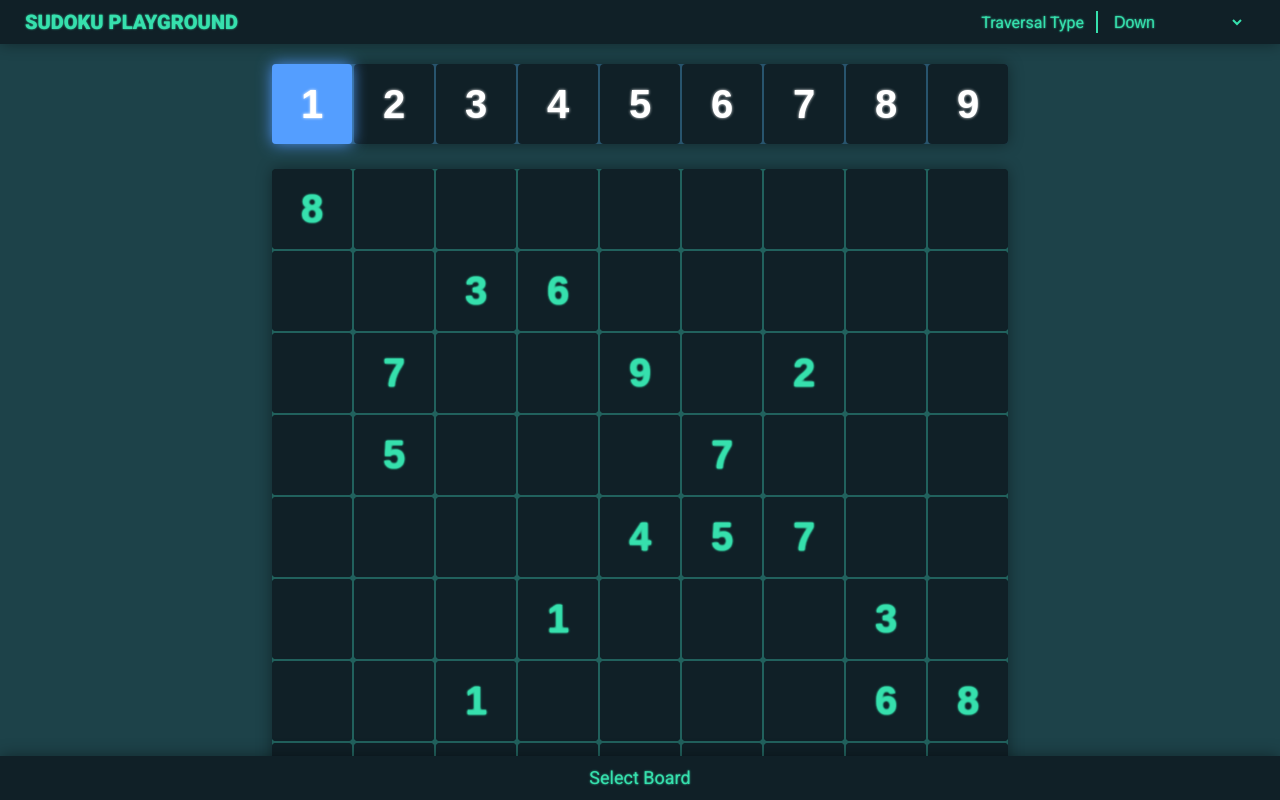
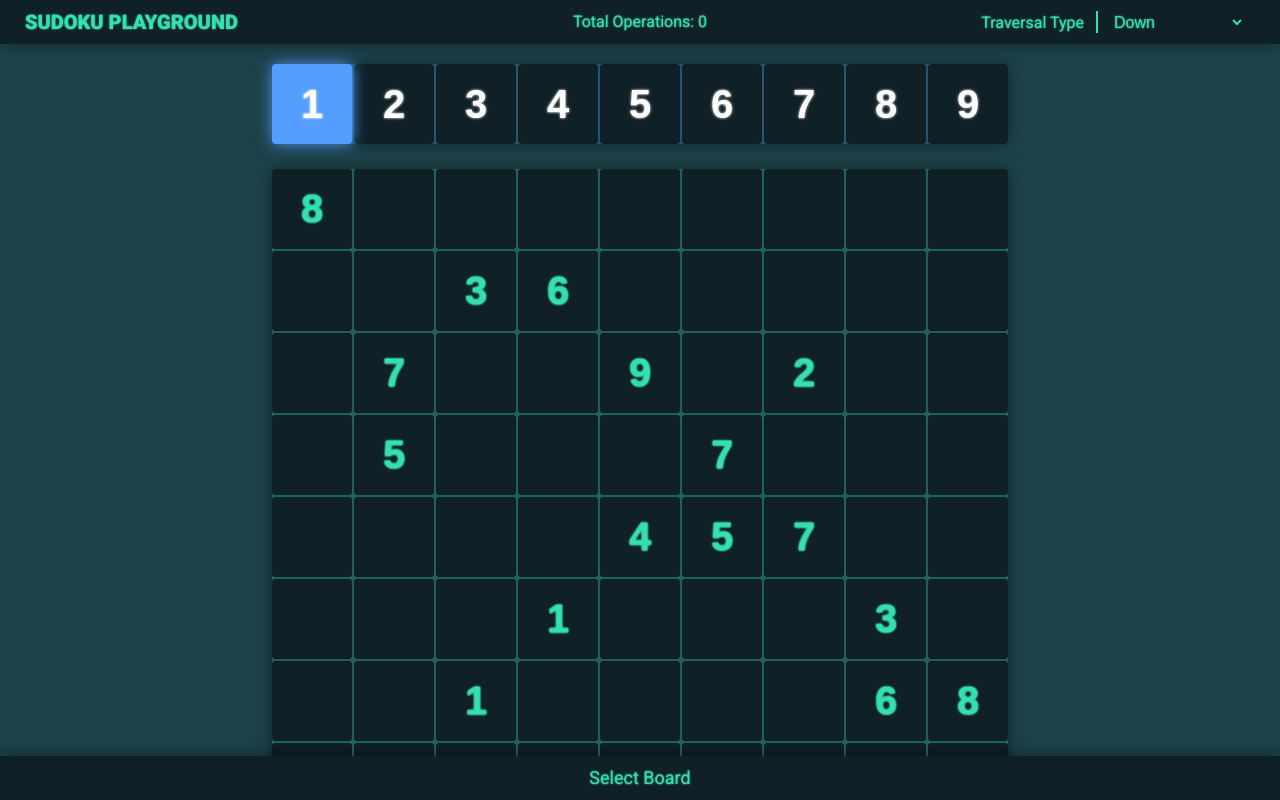
Before and after one commit to mrp175/sudoku_playground, a React (Create React App) app: page / in a window 1280 px wide. Built offline with nearby package versions, Linux system fonts and the light colour scheme.

Commit message:
Add total operations display in title bar

```diff
--- a/src/components/ControlPanel/ControlPanel.tsx
+++ b/src/components/ControlPanel/ControlPanel.tsx
@@ -26,7 +26,6 @@ import {
 export default function ControlPanel() {
   const appContextRef = useContext(AppContext);
   const boardContextRef = useContext(BoardContext);
-  const boardPresetsContextRef = useContext(BoardPresetsContext);
   const [isRunning, setIsRunning] = useContext(
     IsRunningContext
   ) as StateSetState<boolean>;
@@ -46,12 +45,14 @@ export default function ControlPanel() {
   function returnResetBoard() {
     const boardContext = boardContextRef?.current as BoardContextType;
     const appContext = appContextRef?.current as AppContextType;
+    appContext.totalCount = 0;
     return resetBoard(boardContext, appContext, setHasRun);
   }
 
   function returnClearUserInput() {
     const boardContext = boardContextRef?.current as BoardContextType;
     const appContext = appContextRef?.current as AppContextType;
+    appContext.totalCount = 0;
     return clearUserInput(boardContext, appContext, setUserSelectionExists);
   }
 
--- a/src/components/Dial/Dial.tsx
+++ b/src/components/Dial/Dial.tsx
@@ -7,7 +7,11 @@ import {
   addGenericEventListener,
   DialState,
 } from "../../utils/dial";
-import { handleRangeBias, mapNumberRange } from "../../utils/utils";
+import {
+  handleRangeBias,
+  mapNumberRange,
+  mapRangeWithBias,
+} from "../../utils/utils";
 import { DialType, NewMouseState, MouseState } from "../../types/types";
 import {
   Component,
@@ -38,7 +42,7 @@ export default function Dial({
   const dial = new DialState(initDialVal);
   const canvasRef = useRef<HTMLCanvasElement>(null);
   const appContext = useContext(AppContext);
-  const [operationsPerSecond, setOperationsPerSecond] = useState(303);
+  const [operationsPerSecond, setOperationsPerSecond] = useState(77);
 
   function mapMouseToDial(mouse: MouseState) {
     const change = mouse.y.distanceTravelled;
@@ -58,7 +62,16 @@ export default function Dial({
       mapped = mapNumberRange(mapped, 0, 1, 1, 90000);
       mapped = Math.round((mapped + Number.EPSILON) * 100) / 100;
       current.speed = mapped;
-      setOperationsPerSecond(parseInt(mapped + ""));
+      let displaySpeed = mapRangeWithBias(
+        mapped,
+        1,
+        90000,
+        1,
+        13500,
+        0.16,
+        "exp"
+      );
+      setOperationsPerSecond(parseInt(displaySpeed + ""));
     }
   }
 
--- a/src/components/Providers/appContexts.ts
+++ b/src/components/Providers/appContexts.ts
@@ -38,6 +38,7 @@ export const appContext: AppContextType = {
   hasRun: false,
   shouldRunAnimations: false,
   isMenuOpen: false,
+  totalCount: 0,
 };
 export const AppContext =
   React.createContext<React.MutableRefObject<AppContextType> | null>(null);
--- a/src/components/TitleBar/TitleBar.styled.ts
+++ b/src/components/TitleBar/TitleBar.styled.ts
@@ -8,7 +8,7 @@ import {
 
 export const Component = styled.div`
   display: grid;
-  grid-template-columns: 250px auto;
+  grid-template-columns: 250px auto 250px;
   background: rgb(${background_alt_color});
   box-shadow: ${box_shadow};
   padding: ${title_bar.padding}px 25px;
@@ -23,3 +23,12 @@ export const Title = styled.div`
   text-shadow: 0px 0px 2px rgb(${primary_color});
   height: 44px;
 `;
+
+export const TotalCount = styled.div`
+  font-size: 16px;
+  font-weight: 400;
+  line-height: 23px;
+  color: rgb(${primary_color});
+  text-align: ${(props) => (props.theme.width > 800 ? "center" : "left")};
+  text-shadow: 0px 0px 2px rgb(${primary_color});
+`;
--- a/src/components/TitleBar/TitleBar.tsx
+++ b/src/components/TitleBar/TitleBar.tsx
@@ -1,6 +1,8 @@
-import { Component, Title } from "./TitleBar.styled";
+import { Component, Title, TotalCount } from "./TitleBar.styled";
 import TraversalSelection from "./TraversalSelection/TraversalSelction";
-import { ScreenDimensionsContextType } from "../../types/types";
+import { ScreenDimensionsContextType, UseRefMutable } from "../../types/types";
+import { useContext, useEffect, useRef } from "react";
+import { AppContext } from "../Providers/appContexts";
 
 export default function TitleBar({
   screenDimensions,
@@ -8,10 +10,43 @@ export default function TitleBar({
   screenDimensions: ScreenDimensionsContextType;
 }) {
   const title = <Title>SUDOKU PLAYGROUND</Title>;
+  const totalCountRef = useRef<HTMLDivElement>(null);
+  const appContext = useContext(AppContext);
+
+  function updateCountDisplay(
+    appContextRef: typeof appContext,
+    countRef: typeof totalCountRef
+  ) {
+    const div = countRef.current;
+    const current = appContextRef?.current;
+    if (current) {
+      const { totalCount } = current;
+      if (div) {
+        div.innerHTML = "Total Operations: " + totalCount;
+      }
+    }
+    setTimeout(function () {
+      updateCountDisplay(appContextRef, totalCountRef);
+    }, 1000 / 60);
+  }
+
+  useEffect(function () {
+    updateCountDisplay(appContext, totalCountRef);
+  }, []);
 
   return (
     <Component>
-      {screenDimensions.width > 600 ? title : ""}
+      {screenDimensions.width > 800 ? title : ""}
+      {screenDimensions.width > 480 ? (
+        <TotalCount
+          ref={totalCountRef}
+          theme={{ width: screenDimensions.width }}
+        >
+          Total Operations: 0
+        </TotalCount>
+      ) : (
+        <div></div>
+      )}
       <TraversalSelection />
     </Component>
   );
--- a/src/types/types.ts
+++ b/src/types/types.ts
@@ -20,6 +20,7 @@ export type AppContextType = {
   hasRun: boolean;
   shouldRunAnimations: boolean;
   isMenuOpen: boolean;
+  totalCount: number;
 };
 
 export type TraversalDirections =
--- a/src/utils/playPauseReset.ts
+++ b/src/utils/playPauseReset.ts
@@ -10,6 +10,7 @@ export function playPause(
   setIsRunning: SetState<boolean>
 ) {
   if (!appContext.isRunning) {
+    console.log(new Date().getTime());
     appContext.isRunning = true;
     appContext.hasRun = true;
     setIsRunning(true);
--- a/src/utils/solveBoard.ts
+++ b/src/utils/solveBoard.ts
@@ -15,7 +15,7 @@ export async function solveBoard(
 ): Promise<Board | false> {
   const { board } = boardContext;
   if (appContext.isRunning === false) return board;
-
+  appContext.totalCount += 1;
   if (appContext.speed <= 120) {
     count = 0;
     await timeout(1000 / appContext.speed);
@@ -29,6 +29,7 @@ export async function solveBoard(
 
   if (index === availableCellsArray.length) {
     setIsRunning(false);
+    console.log(new Date().getTime());
     appContext.isRunning = false;
     return board;
   }
```
